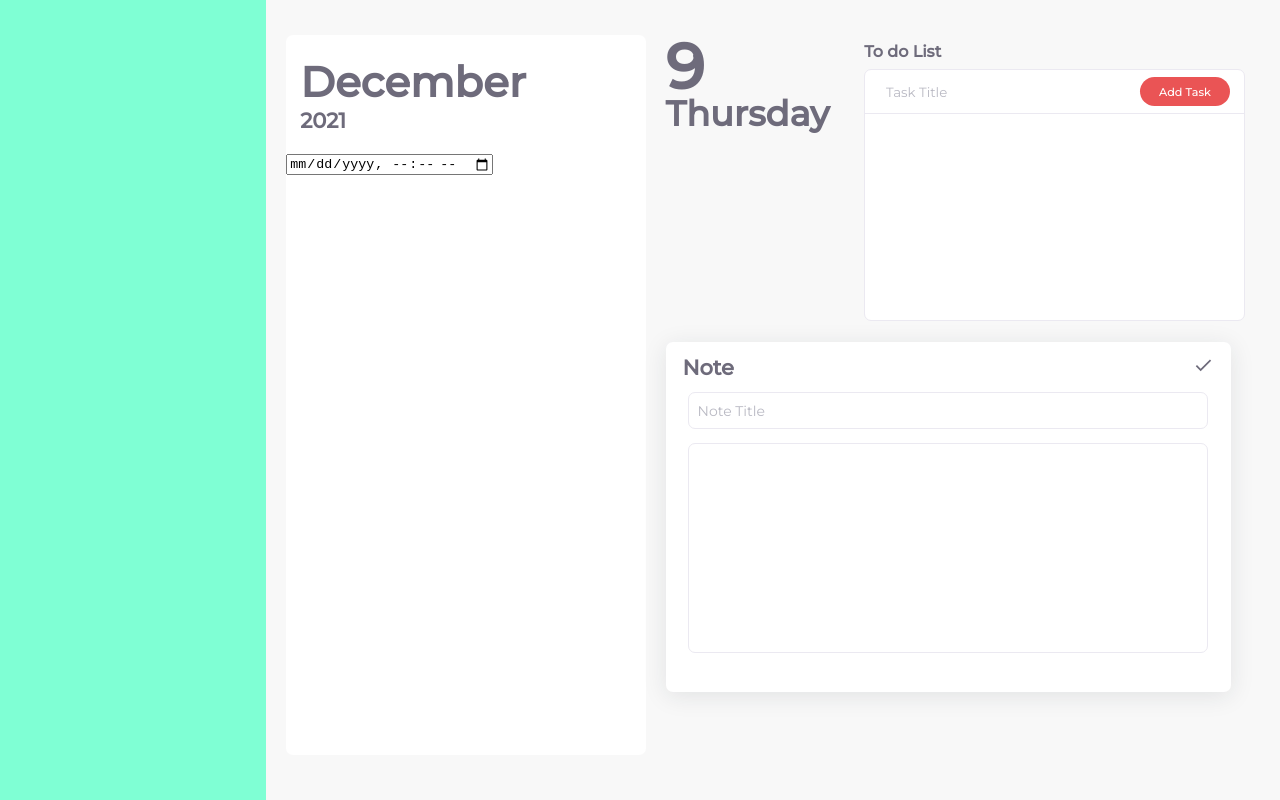
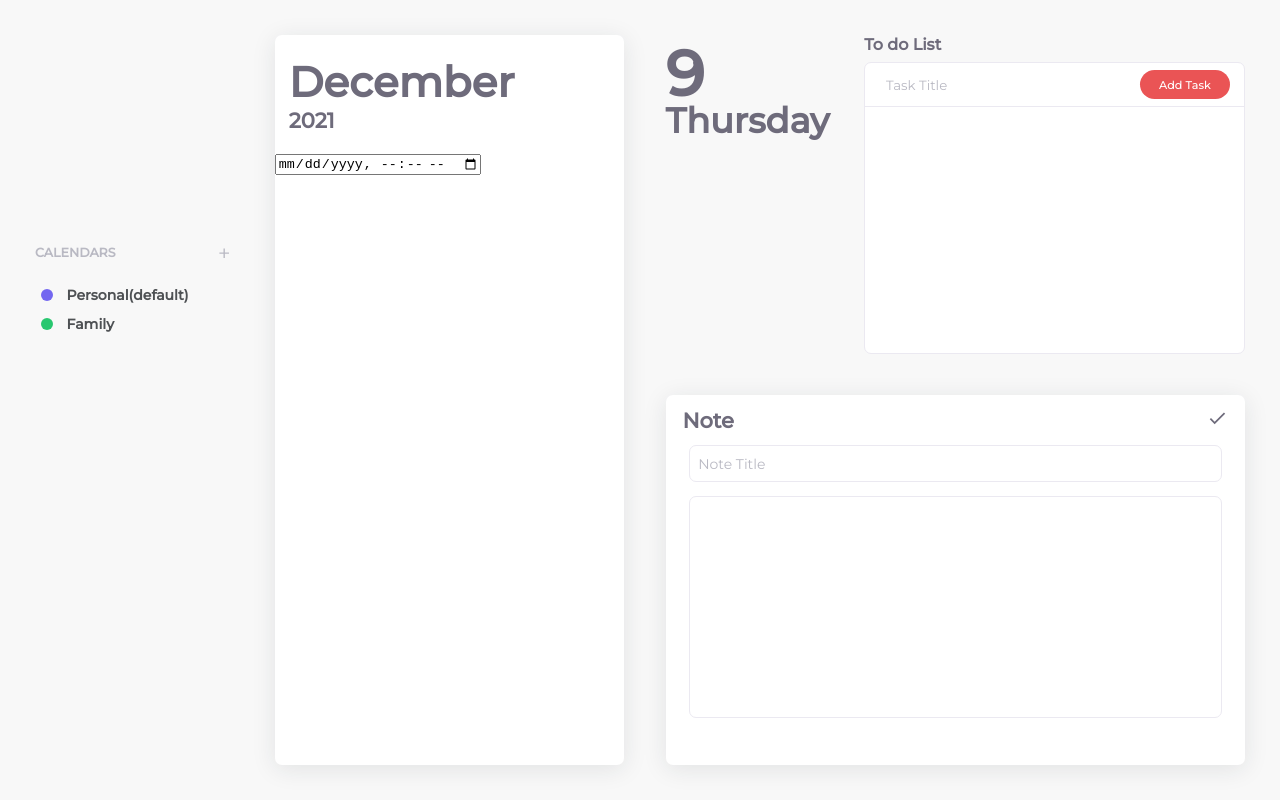
Before and after one commit to joan-KIM/diary, a React (Create React App) app: page / in a window 1280 px wide. Built offline with nearby package versions, Linux system fonts and the light colour scheme.

Commit message:
카테고리 CSS 적용

```diff
--- a/src/App.css
+++ b/src/App.css
@@ -26,6 +26,11 @@ body{
   color: #6E6B7B;
 }
 
+.date-wrapper{
+  /* background-color: blue; */
+  padding-top:3.5em;
+}
+
 .date{
   font-size: 4.5em;
   margin: 0;
@@ -48,9 +53,10 @@ body{
 }
 
 .todolist-wrapper{
-  height: 40%;
-  width: 400px;
-  margin: 0 2.5em;
+  /* background-color: aquamarine; */
+  width: 65%;
+  padding: 2.5em;
+  margin-left: auto;
 }
 
 .todolist-header{
@@ -65,7 +71,7 @@ body{
   background-color: #ffffff;
   box-sizing: content-box;
   overflow: scroll;
-  height: 250px;
+  height: 100%;
   border-radius: 0.5em;
   border: 1px solid #EBE9F1;
   color: #6E6B7B;
@@ -163,7 +169,7 @@ body{
   display: none;
 }
 
-label{
+.checkbox{
   width: 1rem;
   height: 1rem;
   border: 1px solid #D8D6DE;
@@ -193,11 +199,16 @@ label{
 }
 
 .note-section{
+  height: 55%;
+  padding: 2.5em;
+  padding-left: 0;
+  box-sizing: border-box;
+}
+
+.note-container{
   background-color: #ffffff;
-  height: 350px;
-  margin-right:3.5em;
-  margin-top: 1.5em;
   border-radius: 0.5em;
+  height: 100%;
   box-shadow: 0 4px 24px 0 rgb(34, 41, 47, 0.1);
 }
 
@@ -268,23 +279,91 @@ label{
   margin:0;
 }
 
-.category-wrapper{
-  background-color: aquamarine;
-  width: 40%;
-}
+.calendar-section{
+  /* background-color: aquamarine; */
+  width: 60%;
+  padding: 2.5em 3em;
 
-.calendar-wrapper{
-  width: 60%;
 }
 
 .calendar-container{
   background-color: #ffffff;
-  width:90%;
-  height: 90%;
+  width:100%;
+  height: 100%;
   border-radius: 0.5em;
-  margin: 2.5em auto;
+  box-shadow: 0 4px 24px 0 rgb(34, 41, 47, 0.1);
 }
 
 .calendar-header{
   padding: 1.5em 1em;
 }
+
+.category-section{
+  /* background-color: chocolate; */
+  width: 40%;
+}
+
+.category-wrapper{
+  /* background-color: cornflowerblue; */
+  margin-top: 15em;
+  padding: 2.5em;
+  padding-right: 0;
+  font-weight: 600;
+}
+
+.category-header{
+  color: #b9b9c3;
+  display: flex;
+  font-size: 0.9em;
+  margin-bottom: 1.5em;
+}
+
+.add-calendar-btn{
+  font-size: 1.3em;
+  display: block;
+  margin-left: auto;
+  cursor: pointer;
+}
+
+.category-list{
+  margin: 0;
+  padding: 0;
+  list-style: none;
+  /* background-color: orange; */
+  color: #4e5154;
+}
+
+.category-list li{
+  padding: 0.4em;
+  margin: 0;
+  display: flex;
+}
+
+.delete-category-btn{
+  font-size: 1.3em;
+  display: block;
+  margin-left: auto;
+  color:#B9B9C3;
+  visibility: hidden;
+}
+
+.bullet-styling{
+  width: 1rem;
+  height: 1rem;
+  border-radius: 50%;
+  display: inline-block;
+}
+
+.bullet{
+  width: 0.75rem;
+  height: 0.75rem;
+  margin:auto 1em auto 0;
+}
+
+.bullet-default{
+  background-color: #7367f0;
+}
+
+.bullet-family{
+  background-color: #28c76f;
+}
--- a/src/components/Calendar.jsx
+++ b/src/components/Calendar.jsx
@@ -7,7 +7,7 @@ export default function Calendar({date, changeHandler}){
     const month = enMonth(dateObj.getMonth());
 
     return (
-        <div className='calendar-wrapper' >
+        <div className='calendar-section' >
             <div className='calendar-container'>
                 <div className='calendar-header'>
                     <p className='month'>{month}</p>
--- a/src/components/Category.jsx
+++ b/src/components/Category.jsx
@@ -1,9 +1,29 @@
 import React from "react";
+import { MdAdd, MdClear } from "react-icons/md";
+import classNames from "classnames";
 
 export default function Category(){
     return (
-        <div className='category-wrapper' >
+        <div className='category-section' >
+            <div className='category-wrapper' >
+                <div className='category-header' >
+                    <p style={{margin: '0'}}>CALENDARS</p>
+                    <MdAdd className='add-calendar-btn' />
+                </div>
 
+                <ul className='category-list' >
+                    <li>
+                        <label className={classNames('bullet-styling', 'bullet', 'bullet-default')} />
+                        Personal(default)
+                        <MdClear className='delete-category-btn' />
+                    </li>
+                    <li>
+                        <label className={classNames('bullet-styling', 'bullet', 'bullet-family')} />
+                        Family
+                        <MdClear className='delete-category-btn' />
+                    </li>
+                </ul>
+            </div>
         </div>
     )
 }
--- a/src/components/Daily.jsx
+++ b/src/components/Daily.jsx
@@ -59,7 +59,7 @@ export default function Daily({date, data, update}){
 
     return (
         <div className='daily'>
-            <div style={ {display:'flex', marginTop: '3em'} }>
+            <div style={ {display:'flex', height: '45%'} }>
                 <Date date={date} />
                 <TodoList
                     tasks={tasks}
--- a/src/components/Note/index.jsx
+++ b/src/components/Note/index.jsx
@@ -10,6 +10,7 @@ export default function Note({title, content, changeHandler, typing}){
 
     return (
         <div className='note-section' >
+            <div className='note-container' >
                 <div className='note-header'>
                     <p className='note-header-title' >Note</p>
                     { isEditing ? <MdDone onClick={toggleHandler} className='done-btn'/> : <MdModeEdit onClick={toggleHandler} className='edit-btn' /> }
@@ -32,7 +33,7 @@ export default function Note({title, content, changeHandler, typing}){
                         <div className='content'> {content}</div>
                     </>
                 }
-
+            </div>
         </div>
     )
 }
```
Lines whose indentation alone changed are shown as unchanged.
